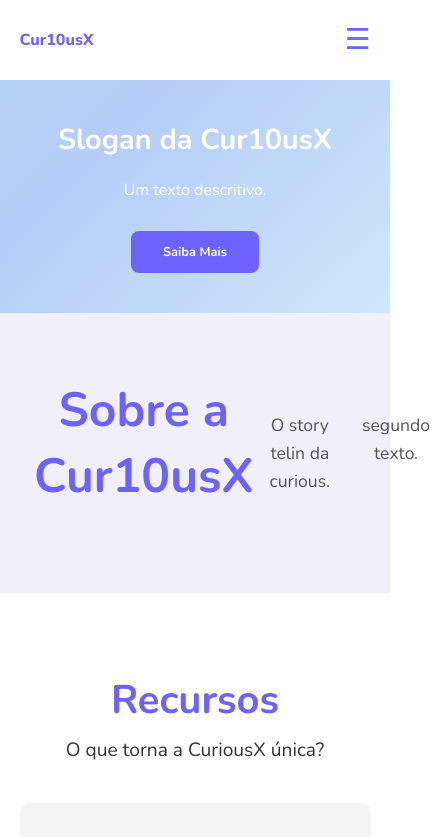
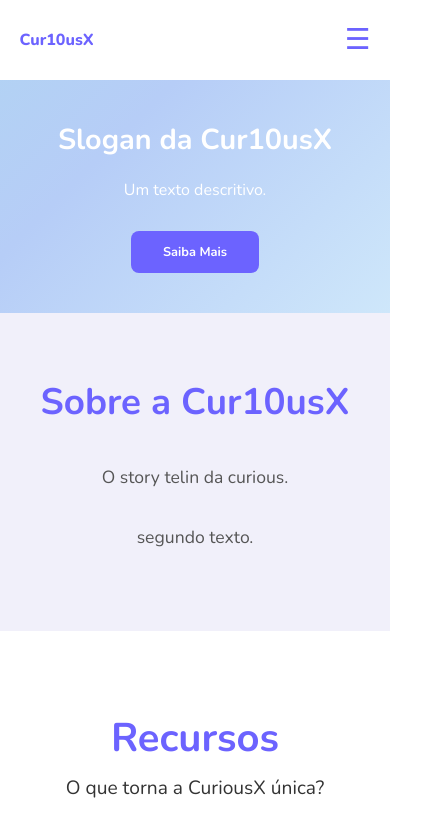
Before and after one commit to ahamuyel/Cur10usLandinPage, a React (Vite) app in the folder cur10usx-landing/: page / in a window 390 px wide. Shown: the top 837 px of the page, 446 px wide, since content can reach past the window. Built offline with nearby package versions, Linux system fonts and the light colour scheme.

Commit message:
update about section

```diff
--- a/cur10usx-landing/src/components/About.css
+++ b/cur10usx-landing/src/components/About.css
@@ -13,7 +13,7 @@
   }
 
   .about h2 {
-    font-size: 3rem;
+    font-size: 2.3rem;
     margin-bottom: 20px;
     color: var(--accent-color);
   }
@@ -29,3 +29,10 @@
     color: #555;
     line-height: 1.6;
   }
+  @media (max-width: 768px)  {
+    .about .container, .container .speach{
+      display: grid;
+      justify-content: center;
+      text-align: center;
+    }
+  }
```
